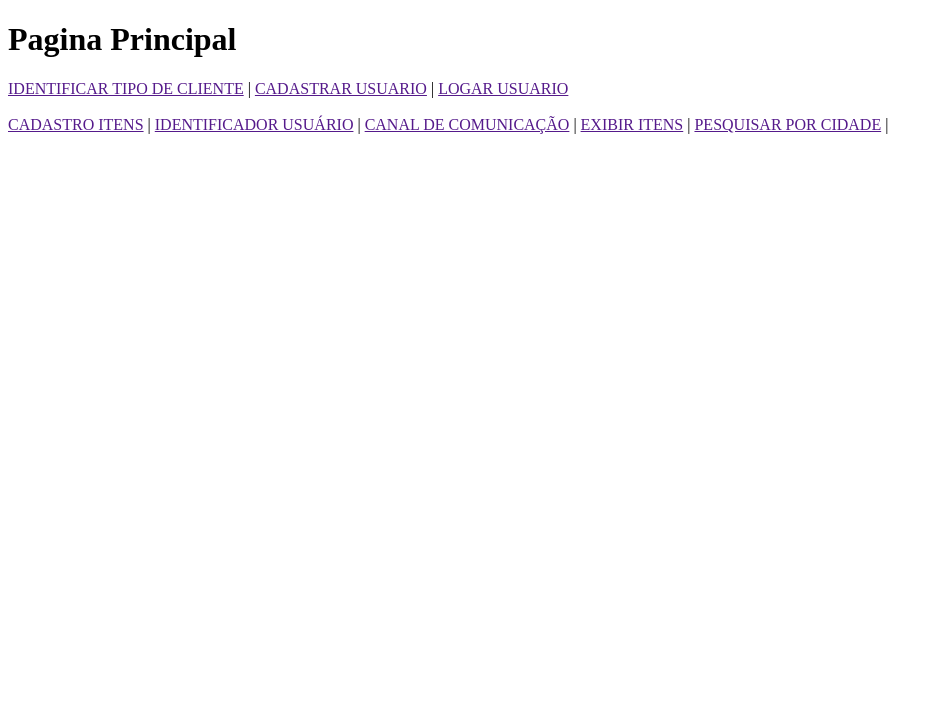
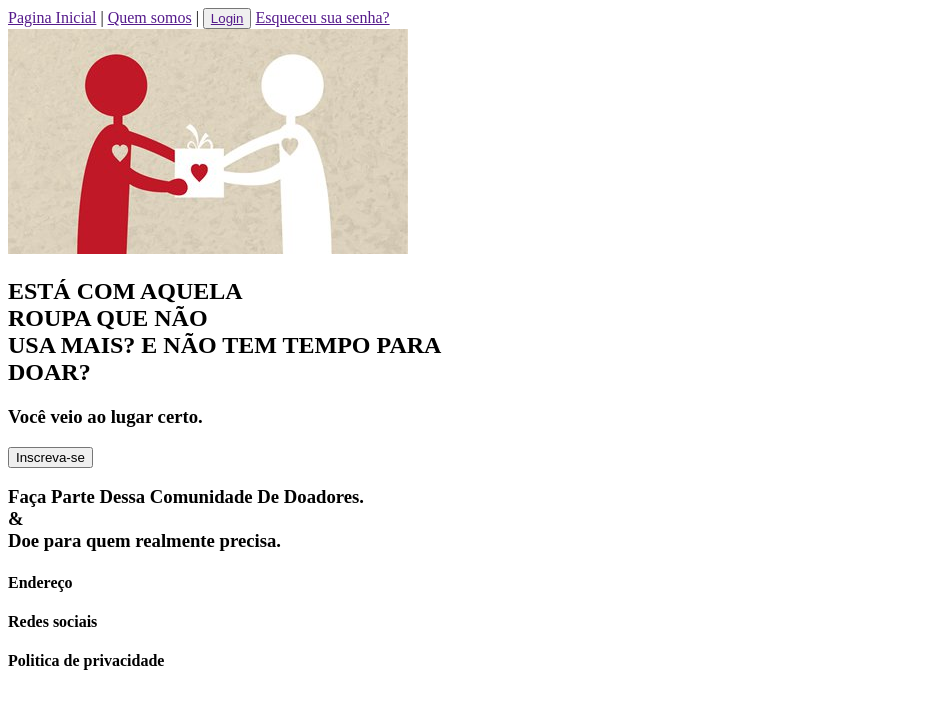
Before and after one commit to joao626/Projeto_integrador_Doe, a plain HTML site: page index.html in a window 1280 px wide. Shown: the whole page, without its empty margins (0-943 px from the left). Drawn offline with Linux system fonts and the light colour scheme.

Commit message:
atualizando arquitetura de pastas

```diff
--- a/index.html
+++ b/index.html
@@ -3,28 +3,42 @@
 <head>
     <meta charset="UTF-8">
     <meta name="viewport" content="width=device-width, initial-scale=1.0">
-    <title>Doador_Recebedor</title>
-    <style>
-        #conteudo {
-            padding: 30px 0px;
-        }
-    </style>
+    <title>Doe +</title>
+
 </head>
 <body>
     <header>
-        <h1>Pagina Principal</h1>
+        <nav>
+            <a href="">Pagina Inicial</a> |
+            <a href nav="html/quemSomos.html">Quem somos</a> |
+            <button>
+                <a href nav="html/login/logarUsuario.html">Login</a>
+            </button>
+            <a href >Esqueceu sua senha?</a>
+        </nav>
     </header>
-    <nav>
-        <a href nav="html/identificarTipoCliente.html">IDENTIFICAR TIPO DE CLIENTE</a> |
-        <a href nav="html/login/cadastrarUsuario.html">CADASTRAR USUARIO</a> |
-        <a href nav="html/login/logarUsuario.html">LOGAR USUARIO</a><br><br>
-        <a href nav="html/doador/cadastroItens.html">CADASTRO ITENS</a> |
-        <a href nav="html/identificarTipoCliente.html">IDENTIFICADOR USUÁRIO</a> |
-        <a href nav="html/receptor/canalDeComunicacao.html">CANAL DE COMUNICAÇÃO</a> |
-        <a href nav="html/receptor/exibirItens.html">EXIBIR ITENS</a> |
-        <a href nav="html/receptor/pesquisarPorCidade.html">PESQUISAR POR CIDADE</a> |
-    </nav>
-
+    <div>
+        <img src="/img/logo_principal.jpg" alt="">
+    </div>
+    <aside>
+        <div>
+            <h1><strong>ESTÁ COM AQUELA<br> ROUPA QUE NÃO<br>USA MAIS? E NÃO TEM TEMPO PARA<br> DOAR?</strong></h1>
+            <h3>Você veio ao lugar certo.</h3>
+        </div>
+        <button type="button">Inscreva-se</button>
+        <div>
+            <h3>
+                Faça Parte Dessa Comunidade De Doadores.
+                <br>&<br>
+                Doe para quem realmente precisa.
+            </h3>
+        </div>
+    </aside>
+    <footer>
+        <h4>Endereço</h4>
+        <h4>Redes sociais</h4>
+        <h4>Politica de privacidade</h4>
+    </footer>
     <section id="conteudo"></section>
 
     <script src="js/javaScript.js"></script>
```
Also changed, not shown: html/quemSomos.html (added, +4 -0 lines), html/receptor/exibirItens.html (deleted, +0 -3 lines), img/logo_principal.jpg (added).
